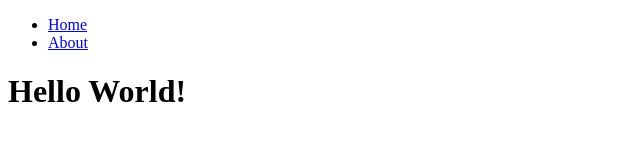
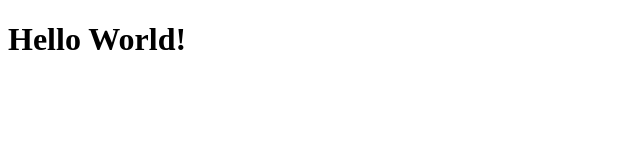
Before and after one commit to costawhitehat/hello, a website: page index.html in a window 1280 px wide. Shown: the whole page, without its empty margins (0-640 px from the left). Drawn offline with Linux system fonts and the light colour scheme.

Commit message:
Update index.html

```diff
--- a/index.html
+++ b/index.html
@@ -4,12 +4,6 @@
 	<title>Hello World</title>
 </head>
 <body>
-	<nav>
-    <ul>
-        <li><a href="/">Home</a></li>
-        <li><a href="/about.html">About</a></li>
-    </ul>
-</nav>
 
 	<h1>Hello World!</h1>
 </body>
```
